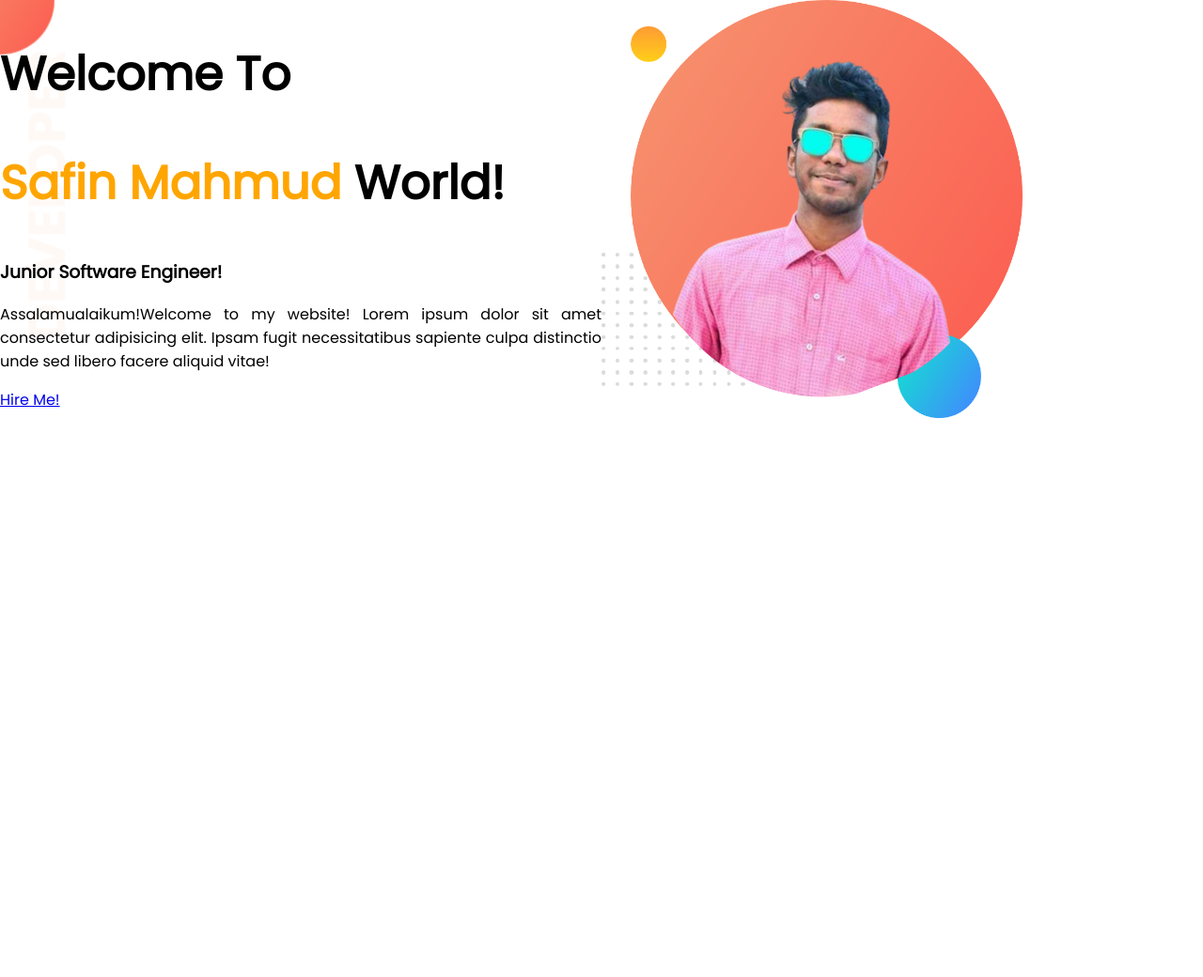
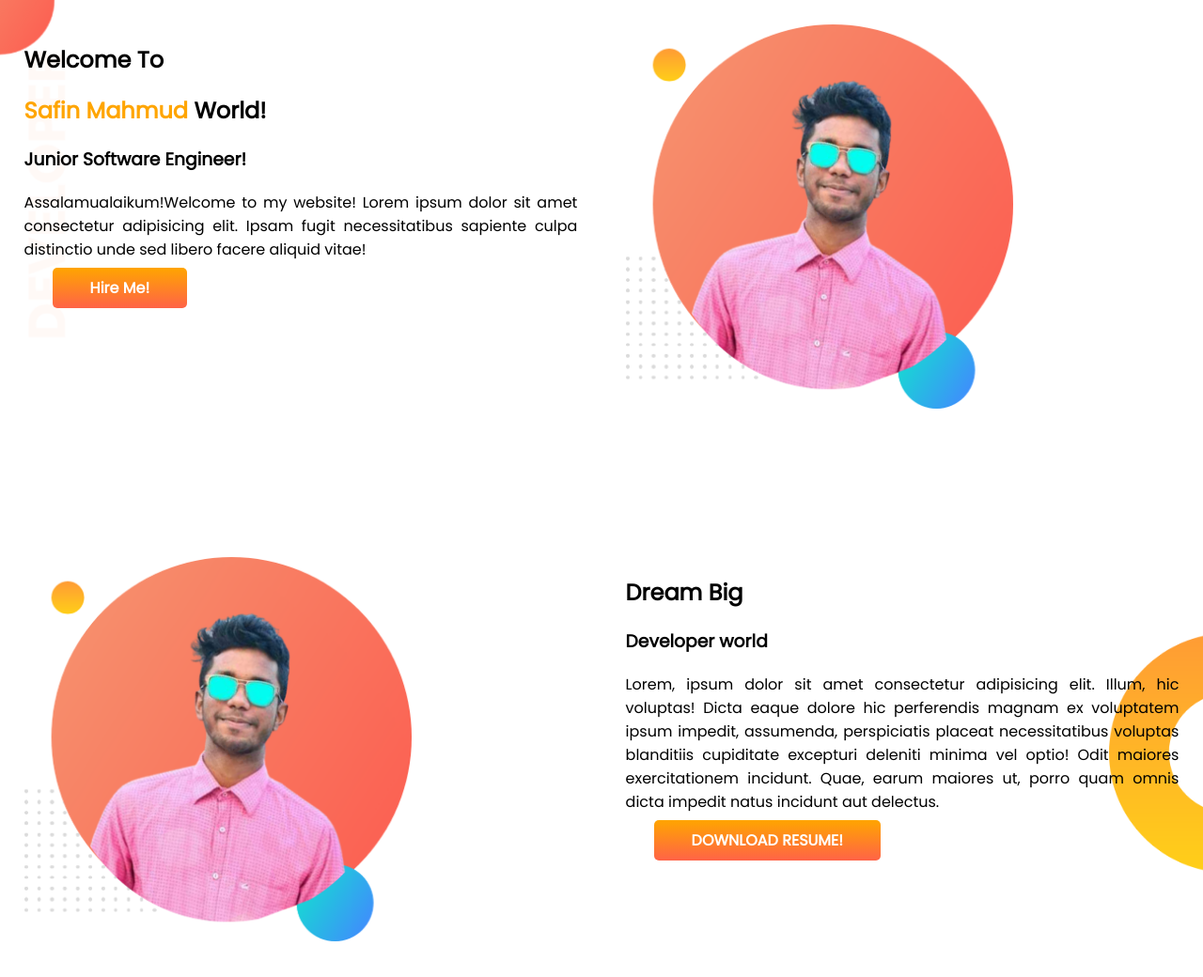
Before and after one commit to safin-peal222/developer-portfolio, a plain HTML site: page index.html in a window 1280 px wide. Shown: the whole page at 94% size. Before the commit the page ends 800 px from the top, so only its background shows below. Drawn offline with Linux system fonts and the light colour scheme.

Commit message:
dream-added

```diff
--- a/index.html
+++ b/index.html
@@ -35,5 +35,23 @@
         <img src="./showoff/peal.png" alt="" />
       </div>
     </section>
+    <section id="dream-big">
+      <div class="header">
+        <img src="./showoff/peal.png" alt="" />
+      </div>
+      <div class="header">
+        <h1>Dream Big</h1>
+        <h3>Developer world</h3>
+        <p>
+          Lorem, ipsum dolor sit amet consectetur adipisicing elit. Illum, hic
+          voluptas! Dicta eaque dolore hic perferendis magnam ex voluptatem
+          ipsum impedit, assumenda, perspiciatis placeat necessitatibus voluptas
+          blanditiis cupiditate excepturi deleniti minima vel optio! Odit
+          maiores exercitationem incidunt. Quae, earum maiores ut, porro quam
+          omnis dicta impedit natus incidunt aut delectus.
+        </p>
+        <a class="link-button" target="_blank" href="#">DOWNLOAD RESUME!</a>
+      </div>
+    </section>
   </body>
 </html>
--- a/style.css
+++ b/style.css
@@ -3,13 +3,14 @@ body {
   margin: 0;
 }
 h1 {
-  font-size: 50px;
+  font-size: -1em;
 }
 .orange-color {
   color: orange;
 }
 .header {
   width: 50%;
+  padding: 2%;
 }
 .header p {
   text-align: justify;
@@ -17,13 +18,29 @@ h1 {
 
 section {
   display: flex;
+  margin-bottom: 100px;
 }
 .header img {
-  width: 70%;(orange, tomato);
+  width: 70%;
   font-weight: bold;
   color: white;
+}
+.link-button {
+  text-decoration: none;
+  background-image: linear-gradient(orange, tomato);
+  color: white;
+  font-weight: 700;
+  margin-left: 30px;
+  padding: 10px 40px;
+  border-radius: 5px;
 }
 #top-banner {
   background-image: url(./images/top-banner.png);
   background-repeat: no-repeat;
 }
+#dream-big {
+  background-image: url(./images/dream-bg.png);
+  background-repeat: no-repeat;
+  background-position: right;
+  background-size: 100px;
+}
```
